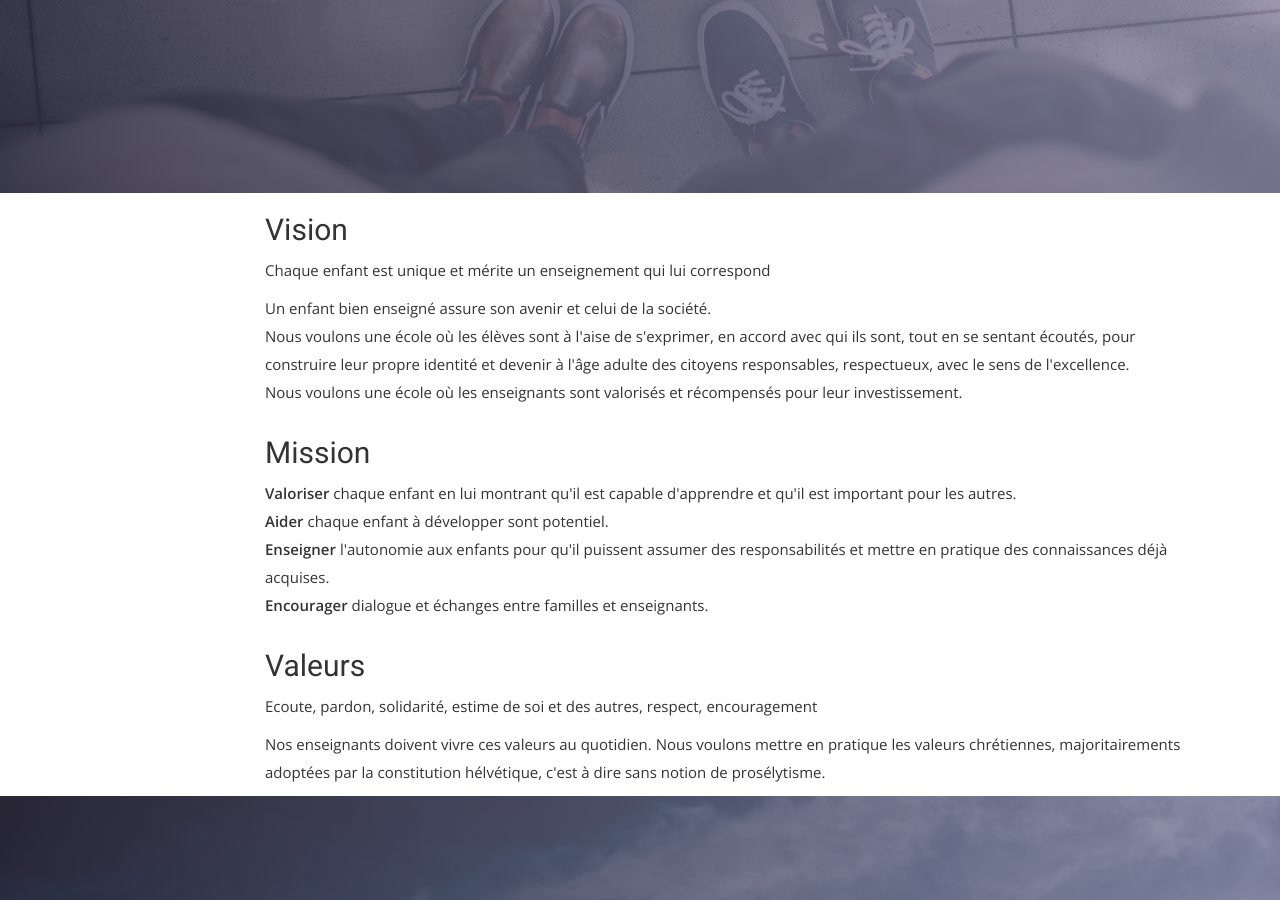
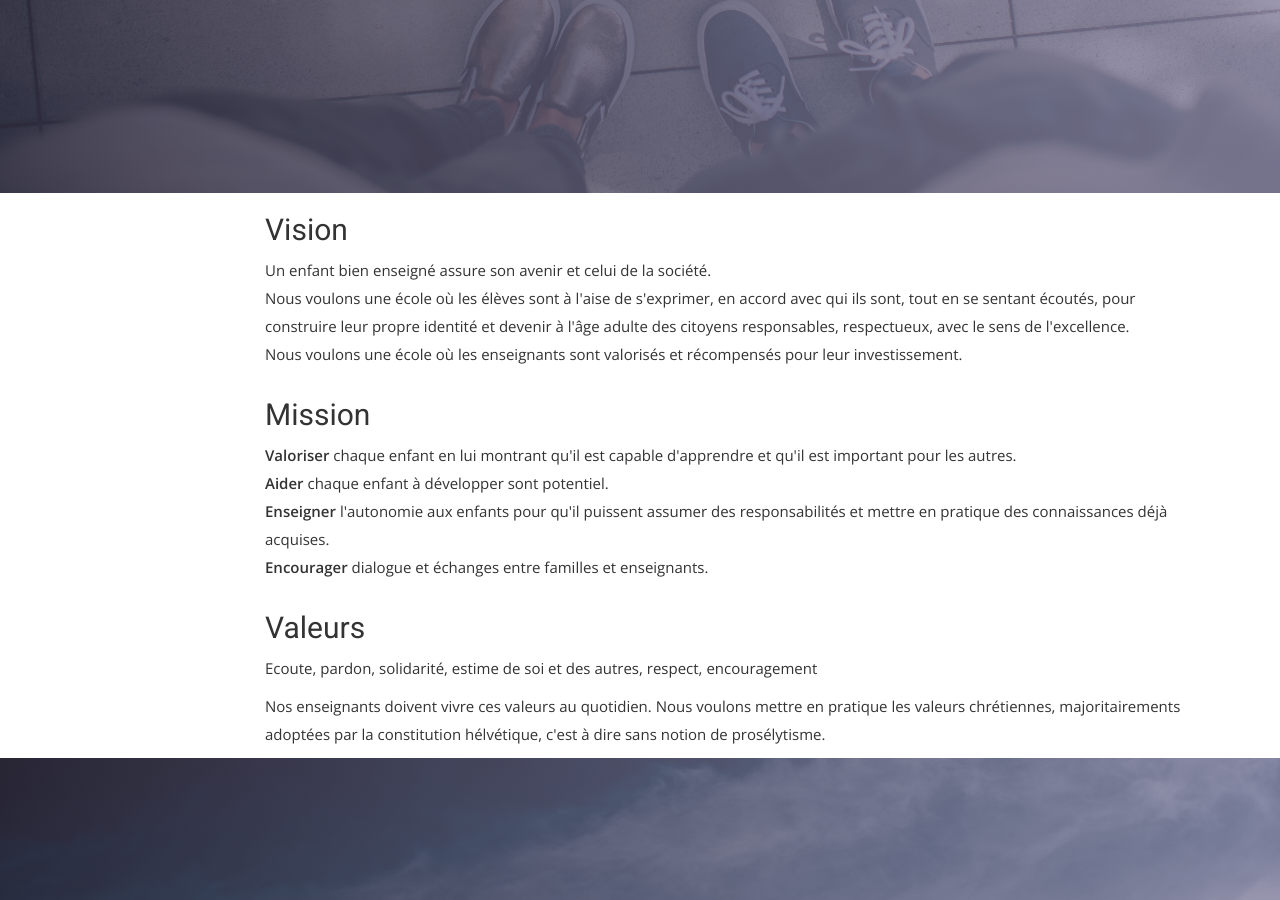
Before and after one commit to midjoule/lifeschool, a Jekyll site: the page built from index.html, in a window 1280 px wide and 900 px high, scrolled down 1959 px. Built offline with Jekyll 4.4.1, drawn with Linux system fonts in a browser that asks for light colours; nearby versions of some CDN libraries; some web fonts are replaced; some of the changed text lies outside the part shown.

Commit message:
Update index.html

```diff
--- a/index.html
+++ b/index.html
@@ -64,7 +64,6 @@
   <div class="row">
     <div class="col-md-10 col-md-offset-2 col-sm-12">
       <h2>Vision</h2>
-      <p>Chaque enfant est unique et mérite un enseignement qui lui correspond</p>
       <p>Un enfant bien enseigné assure son avenir et celui de la société.<br />
         Nous voulons une école où les élèves sont à l'aise de s'exprimer, en accord avec qui ils sont, tout en se sentant écoutés, pour construire leur propre identité et devenir à l'âge adulte  des citoyens responsables, respectueux, avec le sens de l'excellence.<br />
         Nous voulons une école où les enseignants sont valorisés et récompensés pour leur investissement.</p>
@@ -121,8 +120,6 @@
     </div>
   </div>
 </section>
-
-
 
 <!-- Portfolio Start -->
 <section id="portfolio-work">
@@ -215,12 +212,12 @@
                   </li>
 
                   <li class="mix Method">
-                    <a href="#no marks">
+                    <a href="#no mark">
                       <img src="{{ site.baseurl }}/img/principles/examination.png" alt="">
                       <div class="overly">
                         <div class="position-center">
-                          <h2>Pas de notes</h2>
-                          <p>Evaluations sans note</p>
+                          <h2>Evaluations sans note</h2>
+                          <p></p>
                         </div>
                       </div>
                     </a>
@@ -233,6 +230,18 @@
                         <div class="position-center">
                           <h2>Cours en mouvement</h2>
                           <p>Fini les pupitres statiques</p>
+                        </div>
+                      </div>
+                    </a>
+                  </li>
+
+                  <li class="mix Method">
+                    <a href="#languages">
+                      <img src="{{ site.baseurl }}/img/principles/languages.png" alt="">
+                      <div class="overly">
+                        <div class="position-center">
+                          <h2>Apprentissage des langues<br />par immersion</h2>
+                          <p></p>
                         </div>
                       </div>
                     </a>
@@ -393,18 +402,18 @@
    </div>
 </section>
 
-<section id="no marks">
+<section id="no mark">
   <div class="container">
       <div class="table-responsive table-borderless">
         <table class="table">
             <tbody>
                 <tr>
                     <td style="width:10%">
-                        <img src="/img/principles/examination.png" alt="pas de notes" class="thumbnail">
+                        <img src="/img/principles/examination.png" alt="évaluations sans note" class="thumbnail">
                     </td>
                     <td style="width:90%">
                         <div class="section-title">
-                            <h2>Pas de notes</h2>
+                            <h2>Evaluations sans note</h2>
                             <p>Lorsque l’enfant a compris et assimilé une matière, il peut passer à autre chose..</p>
                         </div>
                         <p class="wrap">Nous privilégions un système scolaire basé sur un tableau de compétence que l’élève remplit avec le vis-à-vis de son professeur. Chaque enfant évalue régulièrement ses connaissances par rapport à un sujet avec son professeur. L’enfant peut donc apprendre à son rythme et constater sa progression par lui-même (avec le suivi de son professeur). Les progrès et les besoins des enfants sont communiqués régulièrement aux parents.
```
